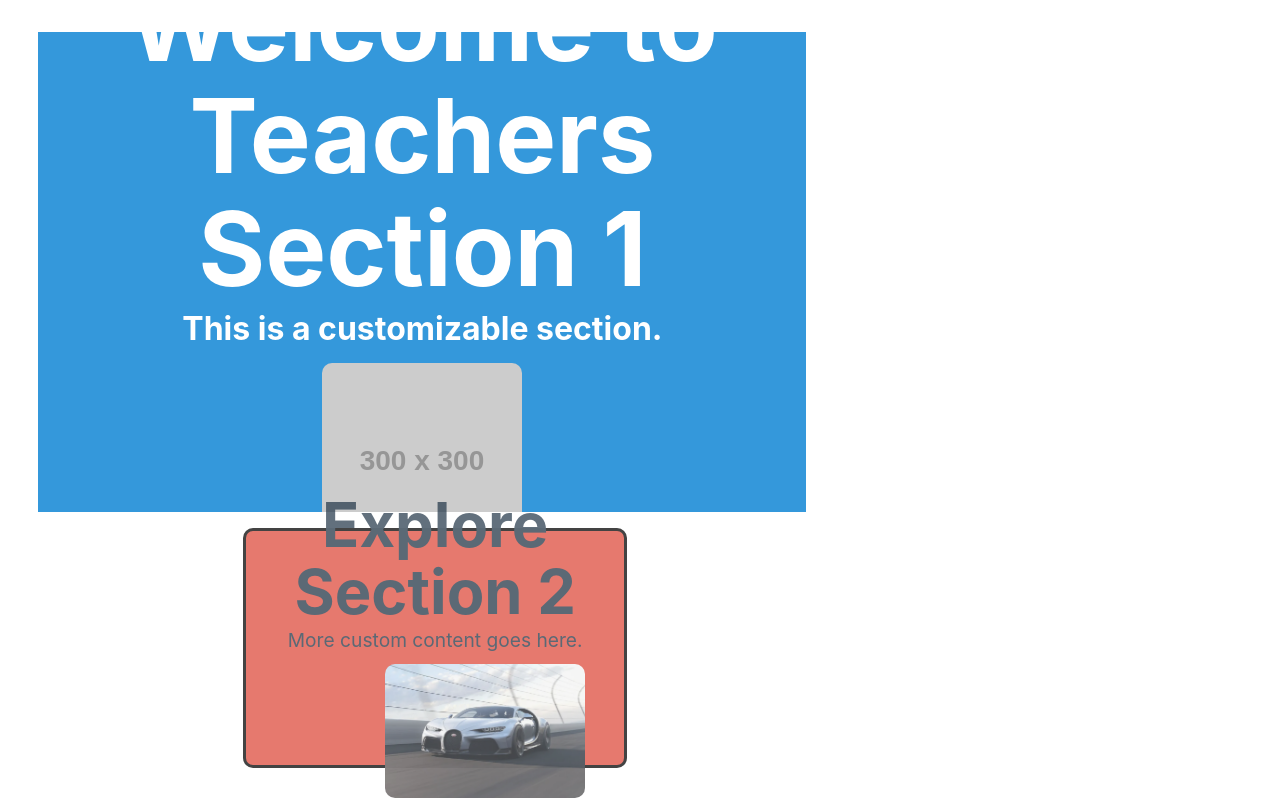
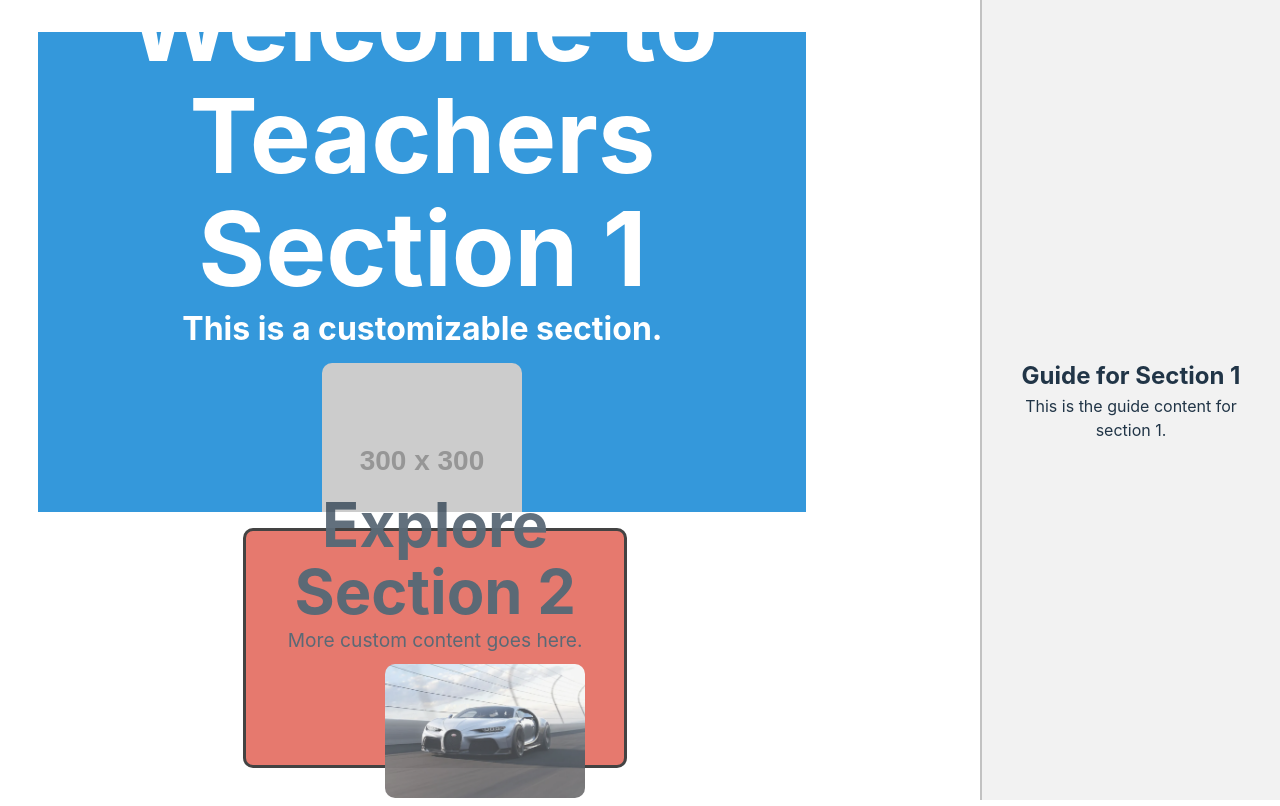
Before and after one commit to Harsh99830/STED-Template, a React (Vite) app: page /teacher-slide-1 in a window 1280 px wide. Built offline with nearby package versions, Linux system fonts and the light colour scheme; no server answers; the database is empty.

Commit message:
guide section added

```diff
--- a/src/App.css
+++ b/src/App.css
@@ -141,23 +141,6 @@
   justify-content: center;
 }
 
-.guide-section h3 {
-  font-size: 20px;
-  margin-bottom: 10px;
-  color: #333;
-  text-align: center;
-}
-
-.guide-section ul {
-  list-style: disc;
-  padding-left: 20px;
-  font-size: 16px;
-  color: #444;
-}
-
-.guide-section li {
-  margin-bottom: 8px;
-}
 
 /* Responsive Design */
 @media (max-width: 768px) {
--- a/src/components/FullPageScroll.jsx
+++ b/src/components/FullPageScroll.jsx
@@ -4,7 +4,7 @@ import { useNavigate } from "react-router-dom";
 import { db } from "../firebaseConfig";
 import { ref, set, onValue } from "firebase/database";
 
-export default function FullPageScroll({ sections, colors, nextSlide, prevSlide }) {
+export default function FullPageScroll({ sections, colors, nextSlide, prevSlide, guideSections }) {
   const navigate = useNavigate();
   const sectionsRef = useRef([]);
   const [index, setIndex] = useState(0);
@@ -143,6 +143,17 @@ export default function FullPageScroll({ sections, colors, nextSlide, prevSlide
           </div>
         )}
       </div>
+
+      {/* Guide Section */}
+      {isTeacher && guideSections && (
+        <div className="guide-container">
+          <div className="guide-section">
+            {guideSections[index]}
+          </div>
+        </div>
+      )}
+
+      {/* Preview Section */}
       {isTeacher && sections.length > 0 && index + 1 < sections.length && colors[index + 1] && (
         <div className="preview-container">
           <section className="preview-section" style={{ backgroundColor: colors[index + 1] }}>
@@ -150,7 +161,6 @@ export default function FullPageScroll({ sections, colors, nextSlide, prevSlide
           </section>
         </div>
       )}
-
     </div>
   );
 }
--- a/src/teacher/T_Slide1.jsx
+++ b/src/teacher/T_Slide1.jsx
@@ -18,7 +18,30 @@ export default function T_Slide1() {
     </div>
   ];
 
+  const guideSections = [
+    <div>
+      <h2>Guide for Section 1</h2>
+      <p>This is the guide content for section 1.</p>
+    </div>,
+    <div>
+      <h2>Guide for Section 2</h2>
+      <p>This is the guide content for section 2.</p>
+    </div>,
+    <div>
+      <h2>Guide for Section 3</h2>
+      <p>This is the guide content for section 3.</p>
+    </div>
+  ];
+
   const colors = ["#3498db", "#e74c3c", "#2ecc71"];
 
-  return <FullPageScroll sections={sections} colors={colors} nextSlide="/teacher-slide-2" role="teacher" />;
+  return (
+    <FullPageScroll
+      sections={sections}
+      colors={colors}
+      nextSlide="/teacher-slide-2"
+      prevSlide="/teacher-slide-0"
+      guideSections={guideSections}
+    />
+  );
 }
```
Lines whose indentation alone changed are shown as unchanged.
